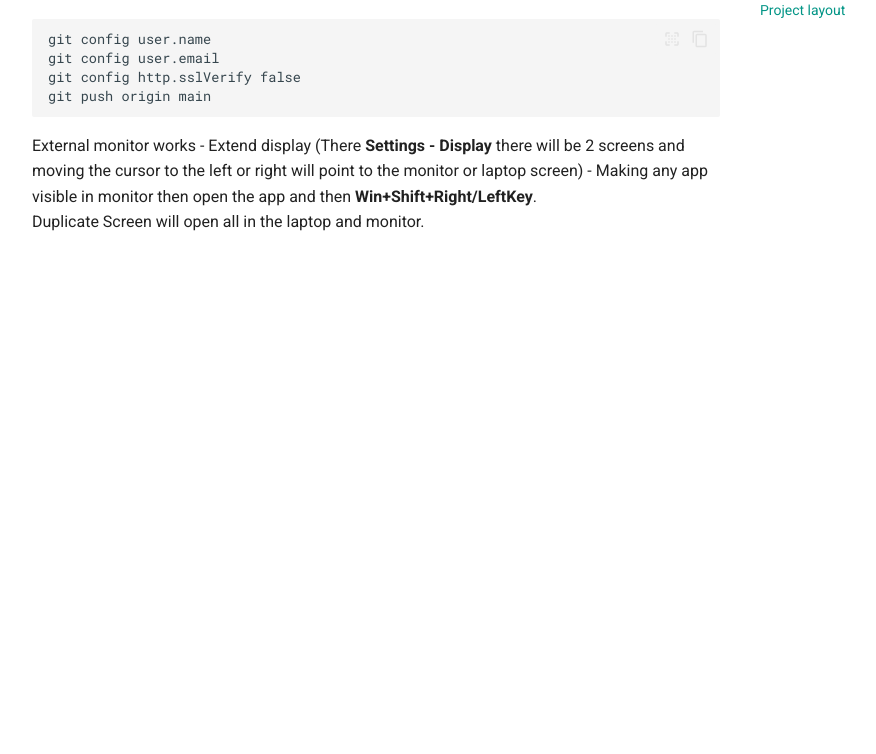
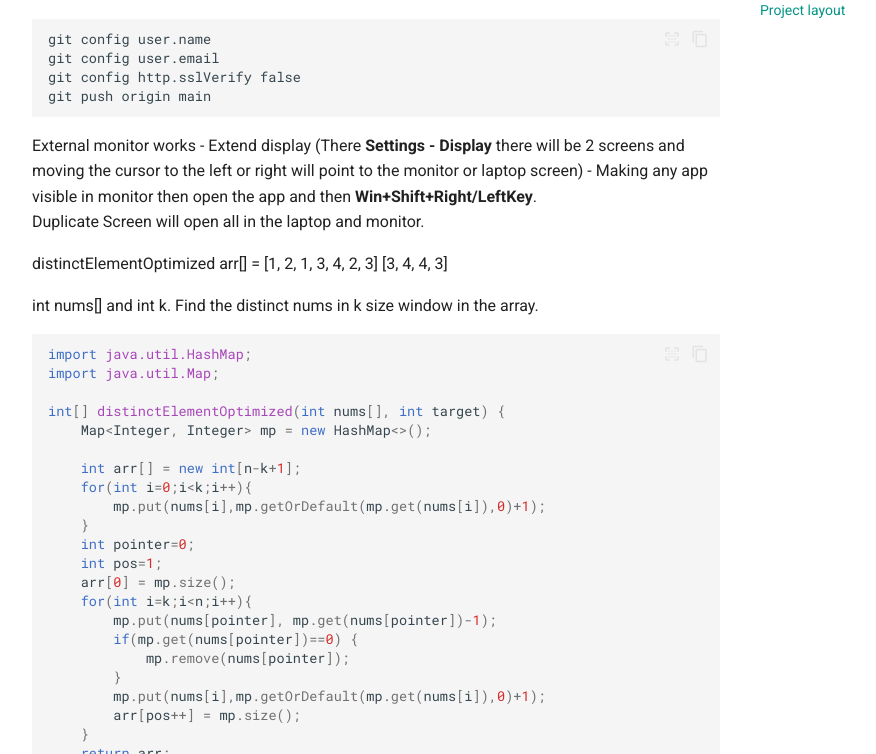
Before and after one commit to Suchismita-Deb/blogSystemDesign, an MkDocs documentation site: the page built from docs/index.md, in a window 1280 px wide and 900 px high, scrolled down 2681 px, cut to the strip 146-900 px from the top of the window. Shown: the whole strip, without its empty margins (264-1140 px from the left). Built offline with MkDocs 1.6.1 and Material for MkDocs 9.7.7, drawn with Linux system fonts in a browser that asks for light colours; before the commit the page ends 3086 px from its top, so only the background shows below that; some of the changed text lies outside the part shown.

Commit message:
initial commit.

````diff
--- a/docs/index.md
+++ b/docs/index.md
@@ -62,3 +62,45 @@ git push origin main
 
 External monitor works - Extend display (There **Settings - Display** there will be 2 screens and moving the cursor to the left or right will point to the monitor or laptop screen) - Making any app visible in monitor then open the app and then **Win+Shift+Right/LeftKey**.
 Duplicate Screen will open all in the laptop and monitor.
+
+
+
+
+
+distinctElementOptimized
+arr[] = [1, 2, 1, 3, 4, 2, 3]
+[3, 4, 4, 3]
+
+int nums[] and int k.
+Find the distinct nums in k size window in the array.
+
+```java
+import java.util.HashMap;
+import java.util.Map;
+
+int[] distinctElementOptimized(int nums[], int target) {
+    Map<Integer, Integer> mp = new HashMap<>();
+
+    int arr[] = new int[n-k+1];
+    for(int i=0;i<k;i++){
+        mp.put(nums[i],mp.getOrDefault(mp.get(nums[i]),0)+1);
+    }
+    int pointer=0;
+    int pos=1;
+    arr[0] = mp.size();
+    for(int i=k;i<n;i++){
+        mp.put(nums[pointer], mp.get(nums[pointer])-1);
+        if(mp.get(nums[pointer])==0) {
+            mp.remove(nums[pointer]);
+        }
+        mp.put(nums[i],mp.getOrDefault(mp.get(nums[i]),0)+1);
+        arr[pos++] = mp.size();
+    }
+    return arr;
+}
+```
+
+What is concurrentHashMap.
+What is the HashMap internal.
+Kafka Partition ordering.
+What is the equals method.
````
